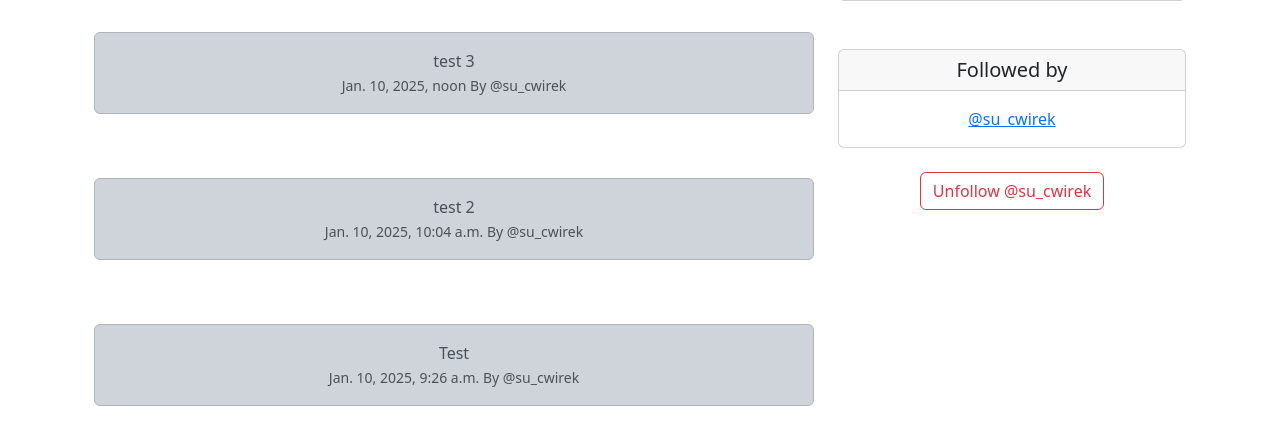
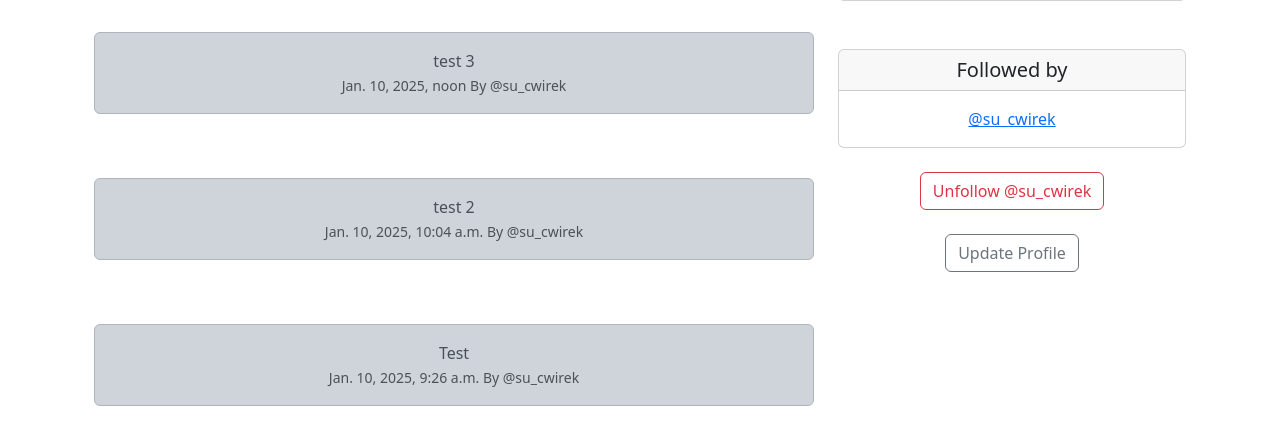
Before and after one commit to CKaiserM/cwirek, a Django app: page /profile/1 in a window 1280 px wide. Shown: the part 298-743 px from the top of the page. Run offline with Django 5.2, Linux system fonts and the light colour scheme; a user stored in the database is signed in; data comes from the database, SQL or seed files in the repository.

Commit message:
update page added

```diff
--- a/komunikator/cwirek/templates/profile.html
+++ b/komunikator/cwirek/templates/profile.html
@@ -53,7 +53,10 @@
           {% endif %}
           </form>
           <br/>
-
+          {% if request.user.id == profile.user.id %}
+            <a href="{% url 'update_user'%}" class="btn btn-outline-secondary">Update Profile</a>
+          <br/>
+          {% endif %}
 
         </div>
     </div>
--- a/komunikator/cwirek/urls.py
+++ b/komunikator/cwirek/urls.py
@@ -8,4 +8,5 @@ urlpatterns = [
     path('login/', views.login_user, name="login"),
     path('logout', views.logout_user, name="logout"),
     path('register/', views.register_user, name="register"),
+    path('update_user/', views.update_user, name="update_user"),
     ]
--- a/komunikator/cwirek/views.py
+++ b/komunikator/cwirek/views.py
@@ -5,6 +5,7 @@ from .forms import YardForm, SignUpForm
 from django.contrib.auth import authenticate, login, logout
 from django.contrib.auth.forms import UserCreationForm
 from django import forms
+from django.contrib.auth.models import User
 # Home view
 
 def home(request):
@@ -97,3 +98,17 @@ def register_user(request):
             return redirect('home')
 
     return render(request, 'register.html', {'form':form})
+
+def update_user(request):
+    if request.user.is_authenticated:
+        current_user = User.objects.get(id=request.user.id)
+        form = SignUpForm(request.POST or None, instance=current_user)
+        if form.is_valid():
+            form.save()
+            login(request, current_user)
+            messages.success(request, ("Your profile has been updated"))
+            return redirect('home')
+        return render(request, 'update_user.html', {'form':form})
+    else:
+        messages.success(request, ("You must be log in to update your profile"))
+        return redirect('home')
```
Also changed, not shown: komunikator/cwirek/templates/update_user.html (added, +15 -0 lines).
